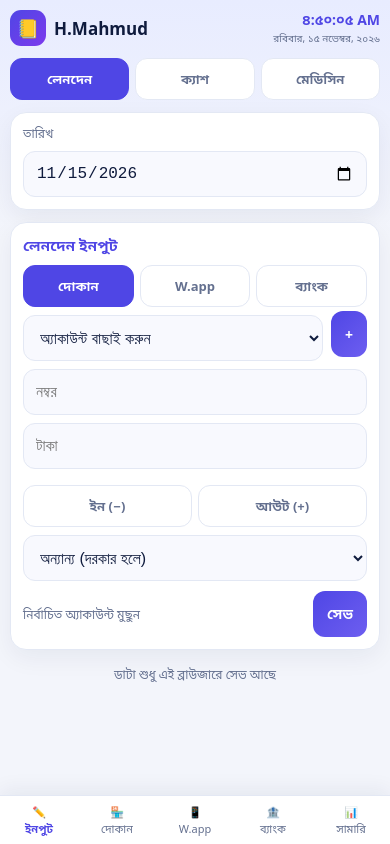
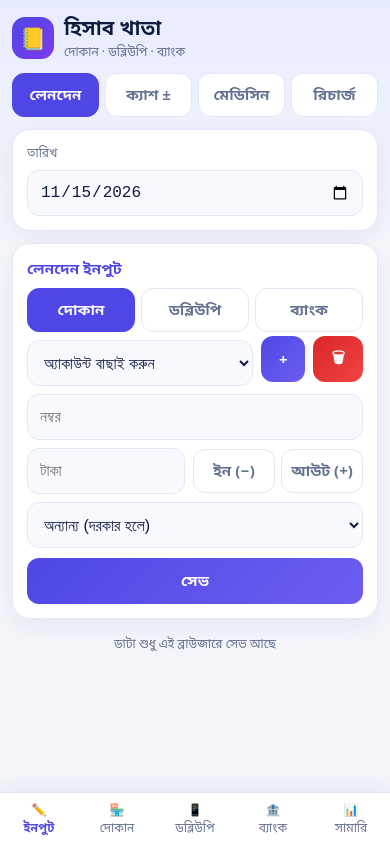
Before and after one commit to hasanmahmudsojib100-afk/1930new, a plain HTML site: page index.html in a window 390 px wide. Drawn offline with Linux system fonts and the light colour scheme.

Commit message:
Update index.html

```diff
--- a/index.html
+++ b/index.html
@@ -1,10 +1,9 @@
 <!DOCTYPE html>
-<html lang="bn"><head><meta charset="utf-8"><meta name="viewport" content="width=device-width,initial-scale=1,viewport-fit=cover"><title>H.Mahmud</title>
+<html lang="bn"><head><meta charset="utf-8"><meta name="viewport" content="width=device-width,initial-scale=1,viewport-fit=cover"><title>হিসাব খাতা</title>
 <style>
 :root{--bg:#f3f5fb;--c:#fff;--tx:#0f1b3d;--m:#64708f;--bd:#e3e8f4;--ac:#4f46e5;--g:#059669;--r:#dc2626;color-scheme:light}
 *{box-sizing:border-box}body{margin:0;background:linear-gradient(180deg,#e8ecff,#f3f5fb 240px) fixed;color:var(--tx);font:15px system-ui,"Noto Sans Bengali","Segoe UI",sans-serif;max-width:680px;margin:auto;padding:12px 12px 88px}
 .h{display:flex;align-items:center;gap:10px;margin:2px 0 12px}.h i{width:42px;height:42px;border-radius:13px;background:linear-gradient(135deg,#4f46e5,#7c3aed);display:grid;place-items:center;font-style:normal;font-size:21px}.h b{font-size:20px}.h span{display:block;font-size:12px;color:var(--m)}
-.h .clk{margin-left:auto;text-align:right;min-width:0}.h .clk b{font-size:16px;display:block;color:var(--ac);font-variant-numeric:tabular-nums;white-space:nowrap}.h .clk span{font-size:11px}
 .card{background:var(--c);border:1px solid var(--bd);border-radius:18px;padding:14px;margin-bottom:12px;box-shadow:0 8px 24px rgba(15,27,61,.06)}
 .big{border-radius:18px;padding:16px;color:#fff;background:linear-gradient(135deg,#4f46e5,#7c3aed);margin-bottom:12px;box-shadow:0 10px 24px rgba(79,70,229,.3)}.big small{opacity:.9}.big>b{display:block;font-size:28px;margin-top:4px}
 .ts{display:flex;gap:6px;margin-top:10px}.ts div{flex:1;background:rgba(255,255,255,.18);border-radius:10px;padding:8px;min-width:0}.ts span{display:block;font-size:11px;opacity:.9}.ts b{font-size:15px}
@@ -22,64 +21,32 @@ button{font:inherit;cursor:pointer;transition:transform .12s}button:active{trans
 .syn{text-align:center;color:var(--m);font-size:12px;padding:4px}
 #toast{position:fixed;left:50%;bottom:92px;transform:translate(-50%,20px);background:#0f1b3d;color:#fff;padding:10px 16px;border-radius:12px;opacity:0;pointer-events:none;transition:.25s;font-size:14px;max-width:90%;text-align:center}#toast.show{opacity:1;transform:translate(-50%,0)}#toast.bad{background:#dc2626}
 .pgx{display:none;animation:u .3s}@keyframes u{from{opacity:0;transform:translateY(8px)}to{opacity:1;transform:none}}
-/* মোবাইল রেসপন্সিভ */
-html{-webkit-text-size-adjust:100%;text-size-adjust:100%}
-body{overflow-x:hidden;-webkit-tap-highlight-color:transparent;padding-left:max(12px,env(safe-area-inset-left));padding-right:max(12px,env(safe-area-inset-right));padding-bottom:calc(88px + env(safe-area-inset-bottom))}
-img,svg{max-width:100%}
-.h>div:first-of-type{min-width:0}.h .clk span{white-space:nowrap;overflow:hidden;text-overflow:ellipsis;max-width:55vw}
-.ioseg{margin:8px 0 0;flex:none;width:170px}
-.nav{padding-left:env(safe-area-inset-left);padding-right:env(safe-area-inset-right)}
-#toast{bottom:calc(84px + env(safe-area-inset-bottom))}
-@media(max-width:480px){
- body{font-size:14px;padding-top:8px;padding-left:max(10px,env(safe-area-inset-left));padding-right:max(10px,env(safe-area-inset-right))}
- .h{gap:8px}.h i{width:36px;height:36px;font-size:18px;border-radius:11px;flex:none}.h b{font-size:17px}.h .clk b{font-size:14px}.h .clk span{font-size:10px}
- .card{padding:12px;border-radius:16px}.big{padding:14px;border-radius:16px}.big>b{font-size:24px}
- .ts{flex-wrap:wrap}.ts div{flex:1 1 30%}.ts b{font-size:14px}
- .seg button{font-size:13px;height:42px}
- .ln{gap:8px}.am{font-size:16px}
- .sr.t{font-size:16px}
- .b{padding:0 14px}
- #toast{font-size:13px}
- .nav button{font-size:11px}
-}
-@media(max-width:400px){
- .amtrow{flex-wrap:wrap}.amtrow input{flex:1 1 100%}.amtrow .ioseg{width:100%}
-}
-@media(max-width:360px){
- .h>div:first-of-type span{display:none}
- .h b{font-size:16px}.h .clk b{font-size:13px}
- .big>b{font-size:22px}
- .seg button{font-size:12px;padding:0 2px}
-}
-@media(min-width:681px){body{padding-top:20px}}
 </style></head><body>
-<div class="h"><i>📒</i><div><b>H.Mahmud</b></div><div class="clk"><b id="ck-t"></b><span id="ck-d"></span></div></div>
+<div class="h"><i>📒</i><div><b>হিসাব খাতা</b><span>দোকান · ডব্লিউপি · ব্যাংক</span></div></div>
 
 <div id="pg-in" class="pgx">
-<div class="seg" id="kseg"><button data-k="tx" onclick="setK('tx')">লেনদেন</button><button data-k="cash" onclick="setK('cash')">ক্যাশ</button><button data-k="med" onclick="setK('med')">মেডিসিন</button>
-
-</div>
+<div class="seg" id="kseg"><button data-k="tx" onclick="setK('tx')">লেনদেন</button><button data-k="cash" onclick="setK('cash')">ক্যাশ ±</button><button data-k="med" onclick="setK('med')">মেডিসিন</button><button data-k="rec" onclick="setK('rec')">রিচার্জ</button></div>
 <div class="card" style="margin-top:12px"><span class="lb" style="margin:0">তারিখ</span><input type="date" id="edate"></div>
 
 <div class="card fx" id="f-tx"><div class="hd" id="txh">লেনদেন ইনপুট</div>
-<div class="seg" id="tseg"><button data-t="dokan" onclick="setT('dokan')">দোকান</button><button data-t="wp" onclick="setT('wp')"> W.app</button><button data-t="bank" onclick="setT('bank')">ব্যাংক</button></div>
-<div class="row2"><select id="acc"></select><button class="b" onclick="tg('na')">+</button></div>
-<div id="na" class="sub" style="display:none"><input id="nn" placeholder="অ্যাকাউন্টের নাম"><div class="seg"><button id="nt-a" class="on" onclick="setNT('a')">এজেন্ট </button><button id="nt-p" onclick="setNT('p')">পারসোনাল </button></div><input id="nl" inputmode="decimal" placeholder="শেষ ব্যালেন্স (শুরুর ব্যালেন্স)"><button class="b g" style="width:100%;margin-top:8px" onclick="addAcc()">অ্যাকাউন্ট যোগ করুন</button></div>
+<div class="seg" id="tseg"><button data-t="dokan" onclick="setT('dokan')">দোকান</button><button data-t="wp" onclick="setT('wp')">ডব্লিউপি</button><button data-t="bank" onclick="setT('bank')">ব্যাংক</button></div>
+<div class="row2"><select id="acc"></select><button class="b" onclick="tg('na')">+</button><button class="b r" onclick="delAcc()">🗑</button></div>
+<div id="na" class="sub" style="display:none"><input id="nn" placeholder="অ্যাকাউন্টের নাম"><div class="seg"><button id="nt-a" class="on" onclick="setNT('a')">এজেন্ট (অটো কমিশন)</button><button id="nt-p" onclick="setNT('p')">পারসোনাল (কমিশন নেই)</button></div><input id="nl" inputmode="decimal" placeholder="শেষ ব্যালেন্স (শুরুর ব্যালেন্স)"><button class="b g" style="width:100%;margin-top:8px" onclick="addAcc()">অ্যাকাউন্ট যোগ করুন</button></div>
 <input id="num" inputmode="tel" placeholder="নম্বর">
-<div class="row2 amtrow"><input id="amt" inputmode="decimal" placeholder="টাকা"><div class="seg ioseg" id="ioseg"><button data-i="in" onclick="setIO('in')">ইন (−)</button><button data-i="out" onclick="setIO('out')">আউট (+)</button></div></div>
+<div class="row2"><input id="amt" inputmode="decimal" placeholder="টাকা"><div class="seg" style="margin:8px 0 0;flex:none;width:170px" id="ioseg"><button data-i="in" onclick="setIO('in')">ইন (−)</button><button data-i="out" onclick="setIO('out')">আউট (+)</button></div></div>
 <select id="oth" onchange="if(this.value)setIO('')"><option value="">অন্যান্য (দরকার হলে)</option><option value="b2bin">বিটুবি ইন (+)</option><option value="b2bout">বিটুবি আউট</option><option value="last">শেষ ব্যালেন্স (ম্যানুয়াল)</option><option value="comm">কমিশন (ম্যানুয়াল)</option><option value="paybill">পে বিল (−) — শুধু দোকান</option></select>
-<div class="row2" style="margin-top:10px"><button class="lk" onclick="delAcc()" style="flex:1;text-align:left">নির্বাচিত অ্যাকাউন্ট মুছুন</button><button class="b" id="svtx" onclick="saveTx()">সেভ</button></div></div>
+<button class="b" id="svtx" onclick="saveTx()" style="width:100%;margin-top:10px">সেভ</button></div>
 
 <div class="card fx" id="f-cash" style="display:none"><div class="hd">দোকানের ক্যাশ (+/−)</div><input id="ca" inputmode="decimal" placeholder="টাকা"><input id="cn" placeholder="নোট (লাগলে)"><div class="row2" style="margin-top:10px"><button class="b r" onclick="saveAdj(-1)">− বিয়োগ</button><button class="b g" onclick="saveAdj(1)">+ যোগ</button></div></div>
 
 <div class="card fx" id="f-med" style="display:none"><div class="hd">মেডিসিন</div><input id="ma" inputmode="decimal" placeholder="টাকা"><input id="mn" placeholder="নোট (লাগলে)"><div class="row2" style="margin-top:10px"><button class="b r" onclick="saveMed('buy')">ক্রয় (−)</button><button class="b g" onclick="saveMed('sell')">বিক্রি (+)</button></div></div>
 
-<div class="card fx" id="f-rec" style="display:none"><div class="hd">রিচার্জ</div><input id="rn" list="rl" placeholder="অ্যাকাউন্টের নাম"><datalist id="rl"></datalist><input id="ra" inputmode="decimal" placeholder="টাকা"><input id="rt" placeholder="নোট (লাগলে)"><div class="row2" style="margin-top:10px"><button class="b r" onclick="saveRec(-1)">− বিয়োগ</button><button class="b g" onclick="saveRec(1)">+ যোগ</button></div></div>
+<div class="card fx" id="f-rec" style="display:none"><div class="hd">রিচার্জ</div><div class="row2"><select id="rn"></select><button class="b" onclick="tg('rna')">+</button><button class="b r" onclick="delRAcc()">🗑</button></div><div id="rna" class="sub" style="display:none"><input id="rnn" placeholder="অ্যাকাউন্টের নাম"><button class="b g" style="width:100%;margin-top:8px" onclick="addRAcc()">অ্যাকাউন্ট যোগ করুন</button></div><input id="ra" inputmode="decimal" placeholder="টাকা"><input id="rt" placeholder="নোট (লাগলে)"><div class="row2" style="margin-top:10px"><button class="b r" onclick="saveRec(-1)">− বিয়োগ</button><button class="b g" onclick="saveRec(1)">+ যোগ</button></div></div>
 </div>
 
 <div id="main" class="pgx"></div>
 <div class="syn" id="syn"></div><div id="toast"></div>
-<div class="nav" id="nav"><button data-p="in" onclick="go('in')">✏️<br>ইনপুট</button><button data-p="dokan" onclick="go('dokan')">🏪<br>দোকান</button><button data-p="wp" onclick="go('wp')">📱<br>W.app</button><button data-p="bank" onclick="go('bank')">🏦<br>ব্যাংক</button><button data-p="sum" onclick="go('sum')">📊<br>সামারি</button></div>
+<div class="nav" id="nav"><button data-p="in" onclick="go('in')">✏️<br>ইনপুট</button><button data-p="dokan" onclick="go('dokan')">🏪<br>দোকান</button><button data-p="wp" onclick="go('wp')">📱<br>ডব্লিউপি</button><button data-p="bank" onclick="go('bank')">🏦<br>ব্যাংক</button><button data-p="sum" onclick="go('sum')">📊<br>সামারি</button></div>
 
 <script>
 const $=i=>document.getElementById(i),E=s=>String(s).replace(/[&<>"]/g,c=>({'&':'&amp;','<':'&lt;','>':'&gt;','"':'&quot;'}[c]));
@@ -102,7 +69,7 @@ const rs=e=>e.sg!=null?e.sg*e.amt:(e.type==='in'?e.amt:0);
 function cashDay(d){const days={};const add=(k,f,v)=>{(days[k]=days[k]||{cin:0,pb:0,man:0,med:0,rec:0,cout:0})[f]+=v};
  D.dokan.forEach(e=>{const k=dk(e.ts);if(e.type==='in')add(k,'cin',e.amt);else if(e.type==='out')add(k,'cout',e.amt);else if(e.type==='paybill')add(k,'pb',e.amt);else if(e.type==='cash')add(k,'man',e.amt)});
  D.adj.forEach(e=>add(dk(e.ts),'man',e.amt));D.med.forEach(e=>add(dk(e.ts),'med',e.k==='buy'?-e.amt:e.amt));D.rec.forEach(e=>add(dk(e.ts),'rec',rs(e)));
- let open=0;for(const k of Object.keys(days).sort()){if(k>=d)break;const x=days[k];open+=x.cin+x.pb+x.man+x.med+x.rec-x.cout}
+ const open=0;
  const x=days[d]||{cin:0,pb:0,man:0,med:0,rec:0,cout:0};return {...x,open,close:open+x.cin+x.pb+x.man+x.med+x.rec-x.cout}}
 function wpStart(d,tb){const days={};D[tb].forEach(e=>{const x=days[dk(e.ts)]=days[dk(e.ts)]||{in:0,out:0,last:0,hl:0};if(e.type==='in')x.in+=e.amt;else if(e.type==='out')x.out+=e.amt;else if(e.type==='last'){x.last+=e.amt;x.hl=1}});
  let c=0;for(const k of Object.keys(days).sort()){if(k>=d)break;const x=days[k];c=(x.hl?x.last:c)+x.out-x.in}const m=days[d];return m&&m.hl?m.last:c}
@@ -138,12 +105,12 @@ function del(k){const t=k[0],id=+k.slice(1);if(t==='t')['dokan','wp','bank'].for
 /* দোকান */
 function rDokan(){const c=cashDay(day);return dbar(day,'sday')+`<div class="big"><small>দোকানের ক্যাশ — ${dlab(day)}</small><b>${fmt(c.close)}</b></div><div class="seg">${[['cash','ক্যাশ'],['med','মেডিসিন'],['rec','রিচার্জ'],['tx','লেনদেন']].map(x=>`<button class="${ds===x[0]?'on':''}" onclick="ds='${x[0]}';render()">${x[1]}</button>`).join('')}</div><div style="height:12px"></div>`+{cash:()=>vCash(c),med:vMed,rec:vRec,tx:()=>vTx('dokan')}[ds]()}
 const sr=(l,v,c='')=>`<div class="sr ${c}"><span>${l}</span><b>${v}</b></div>`;
-function vCash(c){const ad=D.adj.filter(e=>dk(e.ts)===day);return `<div class="card"><div class="hd">ক্যাশের হিসাব</div>${sr('শুরুর ক্যাশ (আগের দিনের)',fmt(c.open))}${sr('ক্যাশ ইন',fmt(c.cin))}${sr('পে বিল',fmt(c.pb))}${sr('ম্যানুয়াল ক্যাশ (+/−)',fmt(c.man))}${sr('মেডিসিন (+/−)',fmt(c.med))}${sr('রিচার্জ (+/−)',fmt(c.rec))}${sr('ক্যাশ আউট (−)',fmt(-c.cout))}${sr('ক্যাশ',fmt(c.close),'t')}</div><div class="card"><div class="hd">ম্যানুয়াল ক্যাশ এন্ট্রি</div>${ad.length?ad.map(e=>`<div class="ln"><div><small>${E(e.note||'—')} · ${tlab(e.ts)}</small>${dbtn('a'+e.id)}</div><div class="am ${e.amt>0?'p':'m'}">${e.amt>0?'+':'−'}${fmt(Math.abs(e.amt))}</div></div>`).join(''):'<small style="color:var(--m)">এই দিনে কোনো এন্ট্রি নেই</small>'}</div>`}
+function vCash(c){const ad=D.adj.filter(e=>dk(e.ts)===day);return `<div class="card"><div class="hd">ক্যাশের হিসাব</div>${sr('ক্যাশ ইন',fmt(c.cin))}${sr('পে বিল',fmt(c.pb))}${sr('ম্যানুয়াল ক্যাশ (+/−)',fmt(c.man))}${sr('মেডিসিন (+/−)',fmt(c.med))}${sr('রিচার্জ (+/−)',fmt(c.rec))}${sr('ক্যাশ আউট (−)',fmt(-c.cout))}${sr('ক্যাশ',fmt(c.close),'t')}</div><div class="card"><div class="hd">ম্যানুয়াল ক্যাশ এন্ট্রি</div>${ad.length?ad.map(e=>`<div class="ln"><div><small>${E(e.note||'—')} · ${tlab(e.ts)}</small>${dbtn('a'+e.id)}</div><div class="am ${e.amt>0?'p':'m'}">${e.amt>0?'+':'−'}${fmt(Math.abs(e.amt))}</div></div>`).join(''):'<small style="color:var(--m)">এই দিনে কোনো এন্ট্রি নেই</small>'}</div>`}
 function vMed(){const ents=D.med.filter(e=>dk(e.ts).slice(0,7)===mon).sort((a,b)=>new Date(b.ts)-new Date(a.ts));let se=0,bu=0,ds1=0,db=0;ents.forEach(e=>e.k==='buy'?bu+=e.amt:se+=e.amt);D.med.forEach(e=>{if(dk(e.ts)===day)e.k==='buy'?db+=e.amt:ds1+=e.amt});
  const days={};ents.forEach(e=>(days[dk(e.ts)]=days[dk(e.ts)]||[]).push(e));
  return `<input type="month" value="${mon}" onchange="mon=this.value||mon;render()" style="margin:0 0 12px"><div class="big"><small>মেডিসিন — ${mlab(mon)} (বিক্রি − ক্রয়)</small><b>${fmt(se-bu)}</b><div class="ts"><div><span>মাসে বিক্রি</span><b>${fmt(se)}</b></div><div><span>মাসে ক্রয়</span><b>${fmt(bu)}</b></div></div><div class="ts"><div><span>${dlab(day)} বিক্রি</span><b>${fmt(ds1)}</b></div><div><span>${dlab(day)} ক্রয়</span><b>${fmt(db)}</b></div></div></div><div class="card">${Object.keys(days).length?Object.keys(days).sort().reverse().map(k=>{let n=0;days[k].forEach(e=>n+=e.k==='buy'?-e.amt:e.amt);return `<div class="sr t"><span>${dlab(k)}</span><b>${fmt(n)}</b></div>`+days[k].map(e=>`<div class="ln"><div><small>${e.k==='buy'?'ক্রয়':'বিক্রি'} · ${E(e.note||'—')} · ${tlab(e.ts)}</small>${dbtn('m'+e.id)}</div><div class="am ${e.k==='buy'?'m':'p'}">${e.k==='buy'?'−':'+'}${fmt(e.amt)}</div></div>`).join('')}).join(''):'<small style="color:var(--m)">এই মাসে কোনো এন্ট্রি নেই</small>'}</div>`}
 function vRec(){const nm=[...new Set([...D.rnames,...D.rec.map(e=>e.name)])],rows=D.rec.filter(e=>!rf||e.name===rf).sort((a,b)=>new Date(b.ts)-new Date(a.ts));let b=0;rows.forEach(e=>b+=rs(e));
- return `<select onchange="rf=this.value;render()" style="margin:0 0 12px"><option value="">সব অ্যাকাউন্ট</option>${nm.map(n=>`<option${n===rf?' selected':''}>${E(n)}</option>`).join('')}</select><div class="big"><small>রিচার্জ ব্যালেন্স — ${rf?E(rf):'সব'}</small><b>${fmt(b)}</b></div><div class="card">${rows.length?rows.map(e=>{const v=rs(e);return `<div class="ln"><div><b>${E(e.name)}</b><small>${E(e.note||'—')} · ${dlab(dk(e.ts))} ${tlab(e.ts)}</small>${dbtn('r'+e.id)}</div><div class="am ${v>=0?'p':'m'}">${v>=0?'+':'−'}${fmt(Math.abs(v))}</div></div>`}).join(''):'<small style="color:var(--m)">কোনো এন্ট্রি নেই</small>'}</div>`}
+ return `<button class="b w" onclick="openRA()">+ নতুন রিচার্জ অ্যাকাউন্ট যোগ করুন</button><select onchange="rf=this.value;render()" style="margin:0 0 12px"><option value="">সব অ্যাকাউন্ট</option>${nm.map(n=>`<option${n===rf?' selected':''}>${E(n)}</option>`).join('')}</select><div class="big"><small>রিচার্জ ব্যালেন্স — ${rf?E(rf):'সব'}</small><b>${fmt(b)}</b></div><div class="card">${rows.length?rows.map(e=>{const v=rs(e);return `<div class="ln"><div><b>${E(e.name)}</b><small>${E(e.note||'—')} · ${dlab(dk(e.ts))} ${tlab(e.ts)}</small>${dbtn('r'+e.id)}</div><div class="am ${v>=0?'p':'m'}">${v>=0?'+':'−'}${fmt(Math.abs(v))}</div></div>`}).join(''):'<small style="color:var(--m)">কোনো এন্ট্রি নেই</small>'}</div>`}
 function trow(tb,e){const a=ac(e),p=POS[e.type];return `<div class="ln"><div><b>${E(e.name)}</b><small>${E(e.num||'-')} · ${TL[e.type]}${a?` · কমিশন +${fmt(a)}`:''}</small><button class="lk" onclick="ed('${tb}',${e.id})">সম্পাদনা</button>${dbtn('t'+e.id)}</div><div class="am ${p?'p':'m'}">${p?'+':'−'}${fmt(e.amt)}<small>${tlab(e.ts)}</small></div></div>`}
 function vTx(tb){const rows=D[tb].filter(e=>dk(e.ts)===day).sort((a,b)=>new Date(b.ts)-new Date(a.ts)),s=sm(rows);
  return `<div class="card"><div class="ts" style="margin:0">${[['ক্যাশ ইন',s.in],['ক্যাশ আউট',s.out],['কমিশন',s.comm]].map(x=>`<div style="background:#f3f5fb"><span style="color:var(--m)">${x[0]}</span><b>${fmt(x[1])}</b></div>`).join('')}</div></div><div class="card">${rows.length?rows.map(e=>trow(tb,e)).join(''):'<small style="color:var(--m)">এই দিনে কোনো লেনদেন নেই</small>'}</div>`}
@@ -157,13 +124,13 @@ const aLines=a=>[['শেষ ব্যালেন্স',a.last],['ক্যা
 function rSum(){const G=sumData();let h=dbar(sd,'ssd',1)+`<div class="mut" style="margin:0 2px 8px;color:var(--m)">${sd?dlab(sd):'সব তারিখ'}</div>`;
  G.forEach(g=>{h+=`<div class="hd" style="margin:14px 2px 8px">${g[0]}</div>`;g[1].forEach(x=>{h+=`<div class="card"><div class="hd">${E(x[0])} <small style="color:var(--m);font-weight:400">· ${(D.acc[x[0]]||{}).t==='p'?'পারসোনাল':'এজেন্ট'}</small></div>${aLines(x[1]).map((l,i)=>sr(l[0],fmt(l[1]),i===7?'t':'')).join('')}</div>`})});
  if(!G.length)h+='<div class="card"><small style="color:var(--m)">কোনো এন্ট্রি নেই</small></div>';
- if(sd){const c=cashDay(sd);h+=`<div class="hd" style="margin:14px 2px 8px">দোকানের ক্যাশ</div><div class="card">${sr('শুরুর ক্যাশ',fmt(c.open))}${sr('ক্যাশ',fmt(c.close),'t')}</div>`}
+ if(sd){const c=cashDay(sd);h+=`<div class="hd" style="margin:14px 2px 8px">দোকানের ক্যাশ</div><div class="card">${sr('ক্যাশ',fmt(c.close),'t')}</div>`}
  let ms=0,mb=0;D.med.forEach(e=>{if(!sd||dk(e.ts)===sd)e.k==='buy'?mb+=e.amt:ms+=e.amt});let rb=0;D.rec.forEach(e=>{if(!sd||dk(e.ts)===sd)rb+=rs(e)});
  h+=`<div class="hd" style="margin:14px 2px 8px">মেডিসিন ও রিচার্জ</div><div class="card">${sr('মেডিসিন বিক্রি',fmt(ms))}${sr('মেডিসিন ক্রয়',fmt(mb))}${sr('রিচার্জ (+/−)',fmt(rb))}</div><button class="b w" onclick="shareSum()">হোয়াটসঅ্যাপে পাঠান</button>`;return h}
 function shareSum(){let t='*সামারি — '+(sd?dlab(sd):'সব তারিখ')+'*';sumData().forEach(g=>{t+='\n\n*'+g[0]+'*';g[1].forEach(x=>{t+='\n\n_'+x[0]+'_'+aLines(x[1]).filter((l,i)=>i===7||l[1]!==0).map(l=>'\n'+l[0]+': '+nf(l[1])).join('')})});wa(t)}
 /* ইনপুট */
 function tg(i){const e=$(i);e.style.display=e.style.display==='block'?'none':'block'}
-function setK(k){kind=k;document.querySelectorAll('.fx').forEach(e=>e.style.display=e.id==='f-'+k?'block':'none');document.querySelectorAll('#kseg button').forEach(b=>b.classList.toggle('on',b.dataset.k===k));if(k==='rec')$('rl').innerHTML=[...new Set([...D.rnames,...D.rec.map(e=>e.name)])].map(n=>`<option value="${E(n)}">`).join('');if(!$('edate').value)$('edate').value=today()}
+function setK(k){kind=k;document.querySelectorAll('.fx').forEach(e=>e.style.display=e.id==='f-'+k?'block':'none');document.querySelectorAll('#kseg button').forEach(b=>b.classList.toggle('on',b.dataset.k===k));if(k==='rec')fillR();if(!$('edate').value)$('edate').value=today()}
 function setT(t){tbl=t;document.querySelectorAll('#tseg button').forEach(b=>b.classList.toggle('on',b.dataset.t===t));const o=$('oth').querySelector('[value=paybill]');o.hidden=o.disabled=t!=='dokan';fillAcc()}
 function fillAcc(){const v=$('acc').value,n=accNames(tbl==='bank'?['bank']:['dokan','wp']);$('acc').innerHTML='<option value="">অ্যাকাউন্ট বাছাই করুন</option>'+n.map(x=>`<option${x===v?' selected':''}>${E(x)}</option>`).join('')}
 function setIO(v){io=v;document.querySelectorAll('#ioseg button').forEach(b=>b.classList.toggle('on',b.dataset.i===v));if(v)$('oth').value=''}
@@ -177,12 +144,11 @@ function saveTx(){const n=$('acc').value,a=parseFloat($('amt').value),t=$('oth')
 function ed(tb,id){const e=D[tb].find(x=>x.id===id);if(!e)return;if(e.type==='cash')return toast('পুরনো ক্যাশ এন্ট্রি ডিলিট করে ক্যাশ ± থেকে দিন',1);pg='in';kind='tx';tbl=tb;render();fillAcc();$('acc').value=e.name;$('num').value=e.num||'';$('amt').value=e.amt;$('edate').value=dk(e.ts);if(e.type==='in'||e.type==='out'){$('oth').value='';setIO(e.type)}else{setIO('');$('oth').value=e.type}eid={tb,id};$('svtx').textContent='আপডেট';scrollTo(0,0)}
 function saveAdj(sg){const a=parseFloat($('ca').value);if(isNaN(a)||a<=0)return toast('টাকা লিখুন',1);D.adj.unshift({id:Date.now(),amt:sg*a,note:$('cn').value.trim(),ts:tsOf()});save();$('ca').value='';$('cn').value='';toast('✓ ক্যাশ '+(sg>0?'যোগ':'বিয়োগ')+' হয়েছে')}
 function saveMed(k){const a=parseFloat($('ma').value);if(isNaN(a)||a<=0)return toast('টাকা লিখুন',1);D.med.unshift({id:Date.now(),amt:a,k,note:$('mn').value.trim(),ts:tsOf()});save();$('ma').value='';$('mn').value='';toast('✓ মেডিসিন '+(k==='buy'?'ক্রয়':'বিক্রি')+' সেভ হয়েছে')}
+function fillR(){const v=$('rn').value;$('rn').innerHTML='<option value="">অ্যাকাউন্ট বাছাই করুন</option>'+[...new Set([...D.rnames,...D.rec.map(e=>e.name)])].map(x=>`<option${x===v?' selected':''}>${E(x)}</option>`).join('')}
+function addRAcc(){const n=$('rnn').value.trim();if(!n)return toast('নাম লিখুন',1);if(!D.rnames.includes(n))D.rnames.push(n);save();$('rnn').value='';$('rna').style.display='none';fillR();$('rn').value=n;toast('✓ অ্যাকাউন্ট যোগ হয়েছে')}
+function delRAcc(){const n=$('rn').value;if(!n)return toast('আগে অ্যাকাউন্ট বাছাই করুন',1);if(dl!=='y'+n){dl='y'+n;return toast('"'+n+'" মুছতে আবার চাপুন — এর সব এন্ট্রি মুছে যাবে',1)}dl=null;D.rnames=D.rnames.filter(x=>x!==n);D.rec=D.rec.filter(e=>e.name!==n);if(rf===n)rf='';save();fillR();toast('✓ মুছে ফেলা হয়েছে')}
+function openRA(){pg='in';kind='rec';render();$('rna').style.display='block';$('rnn').focus();scrollTo(0,0)}
 function saveRec(sg){const n=$('rn').value.trim(),a=parseFloat($('ra').value);if(!n)return toast('অ্যাকাউন্টের নাম লিখুন',1);if(isNaN(a)||a<=0)return toast('টাকা লিখুন',1);if(!D.rnames.includes(n))D.rnames.push(n);D.rec.unshift({id:Date.now(),name:n,amt:a,sg,note:$('rt').value.trim(),ts:tsOf()});save();$('ra').value='';$('rt').value='';toast('✓ রিচার্জ সেভ হয়েছে')}
 $('edate').value=today();render();
 setInterval(()=>{if(today()!==go.ld){const o=go.ld;go.ld=today();if(o&&day===o)day=go.ld;if(o&&sd===o)sd=go.ld;if(pg!=='in')render()}},30000);go.ld=today();
-/* লাইভ ঘড়ি (তারিখ + সময়, প্রতি সেকেন্ডে আপডেট) */
-function tick(){const n=new Date();
- $('ck-t').textContent=n.toLocaleTimeString('bn-BD',{hour:'numeric',minute:'2-digit',second:'2-digit',hour12:true});
- $('ck-d').textContent=n.toLocaleDateString('bn-BD',{weekday:'long',day:'numeric',month:'long',year:'numeric'})}
-tick();setInterval(tick,1000);
 </script></body></html>
```
